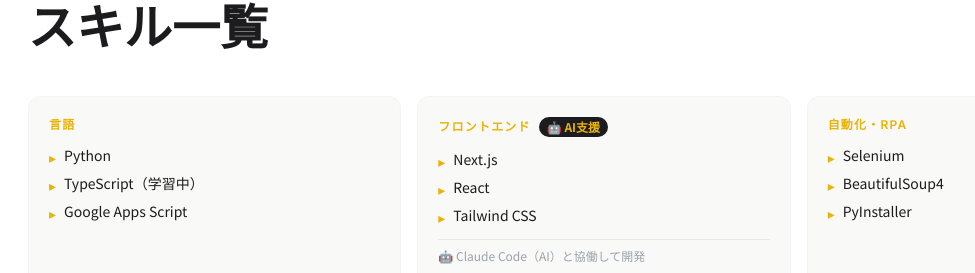
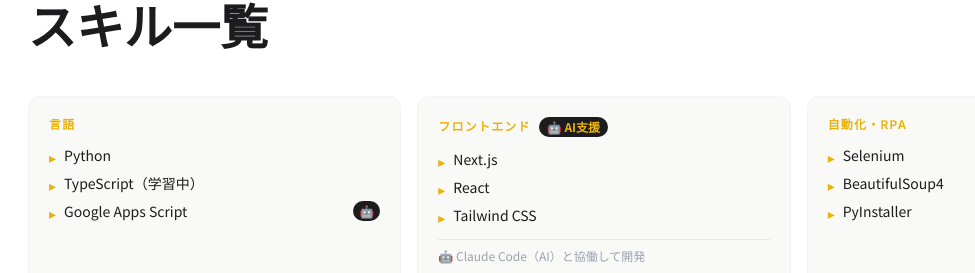
Before and after one commit to eriko-mahalo0917/eriko-furuichi-portfolio, a Next.js app: page / in a window 1280 px wide. Shown: the part 6540-6813 px from the top of the page, without its empty margins (36-1011 px from the left). Built offline with nearby package versions, Linux system fonts and the light colour scheme.

Commit message:
文言修正
Co-Authored-By: Claude Sonnet 4.6 <noreply@anthropic.com>

```diff
--- a/components/Skills.tsx
+++ b/components/Skills.tsx
@@ -8,10 +8,11 @@ import { motion, useInView } from "framer-motion";
 
 // スキルデータの型定義
 type SkillCategory = {
-  category: string;   // カテゴリ名
-  skills: string[];   // スキルの配列
-  note?: string;      // カード下部に表示する補足メモ（任意）
-  aiAssisted?: boolean; // AI支援で習得・開発した場合はtrue
+  category: string;        // カテゴリ名
+  skills: string[];        // スキルの配列
+  note?: string;           // カード下部に表示する補足メモ（任意）
+  aiAssisted?: boolean;    // カード全体をAI支援とみなす場合はtrue
+  aiAssistedSkills?: string[]; // 特定スキルだけにAI支援マークをつける場合に指定
 };
 
 // スキルデータを定数として定義
@@ -19,6 +20,7 @@ const SKILL_CATEGORIES: SkillCategory[] = [
   {
     category: "言語",
     skills: ["Python", "TypeScript（学習中）", "Google Apps Script"],
+    aiAssistedSkills: ["Google Apps Script"],
   },
   {
     category: "フロントエンド",
@@ -94,13 +96,23 @@ export default function Skills() {
 
               {/* スキルのリスト */}
               <ul className="space-y-1.5">
-                {item.skills.map((skill) => (
-                  <li key={skill} className="flex items-start gap-2 text-charcoal text-sm">
-                    {/* アクセントカラーのチェックマーク */}
-                    <span className="text-yellow-primary shrink-0 mt-0.5">▸</span>
-                    <span>{skill}</span>
-                  </li>
-                ))}
+                {item.skills.map((skill) => {
+                  // aiAssistedSkillsにスキル名が含まれていればAI支援マークを表示する
+                  const isAiSkill = item.aiAssistedSkills?.includes(skill) ?? false;
+                  return (
+                    <li key={skill} className="flex items-start gap-2 text-charcoal text-sm">
+                      {/* アクセントカラーのチェックマーク */}
+                      <span className="text-yellow-primary shrink-0 mt-0.5">▸</span>
+                      <span>{skill}</span>
+                      {/* AI支援スキルには小さいバッジを付ける */}
+                      {isAiSkill && (
+                        <span className="ml-auto shrink-0 text-xs bg-charcoal text-yellow-primary font-bold px-1.5 py-0.5 rounded-full">
+                          🤖
+                        </span>
+                      )}
+                    </li>
+                  );
+                })}
               </ul>
 
               {/* AI支援などの補足メモ（noteがある場合のみ表示） */}
```
